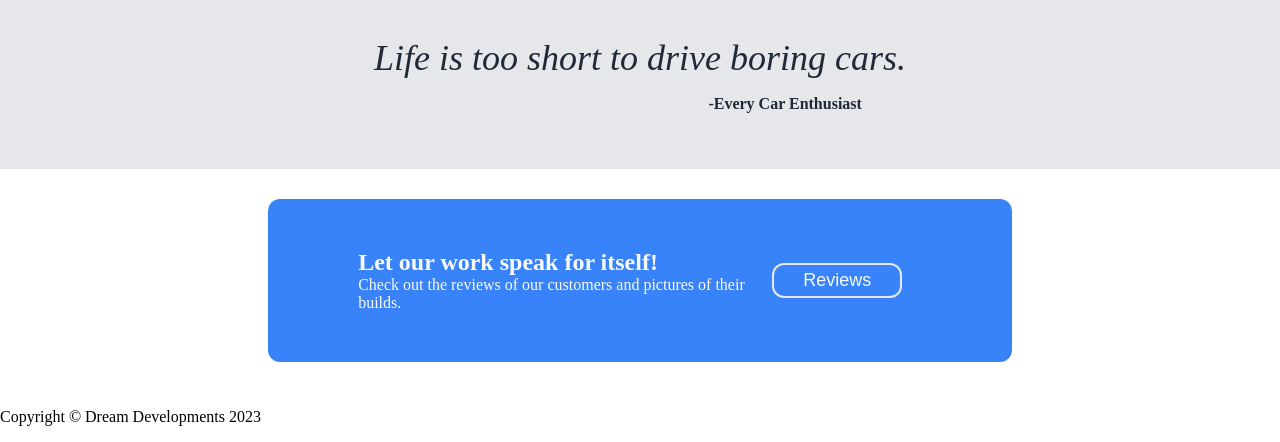
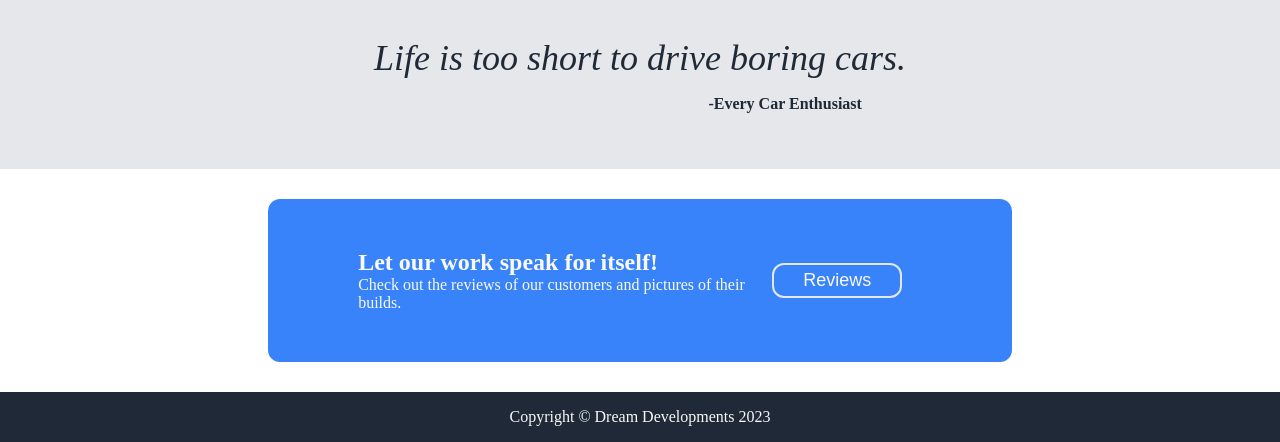
Before and after one commit to KarmacsiT/Dream-Developments, a plain HTML site: page index.html in a window 1280 px wide. Shown: the part 1066-1508 px from the top of the page. Drawn offline with Linux system fonts and the light colour scheme.

Commit message:
Add footer section

```diff
--- a/style.css
+++ b/style.css
@@ -207,5 +207,10 @@ button {
     border:#E5E7EB 2px solid;
     min-width: 130px;
     padding: 5px 0;
+}
 
+.footer {
+    background-color: #1F2937;
+    color: #F9FAF8;
+    text-align: center;
 }
```
